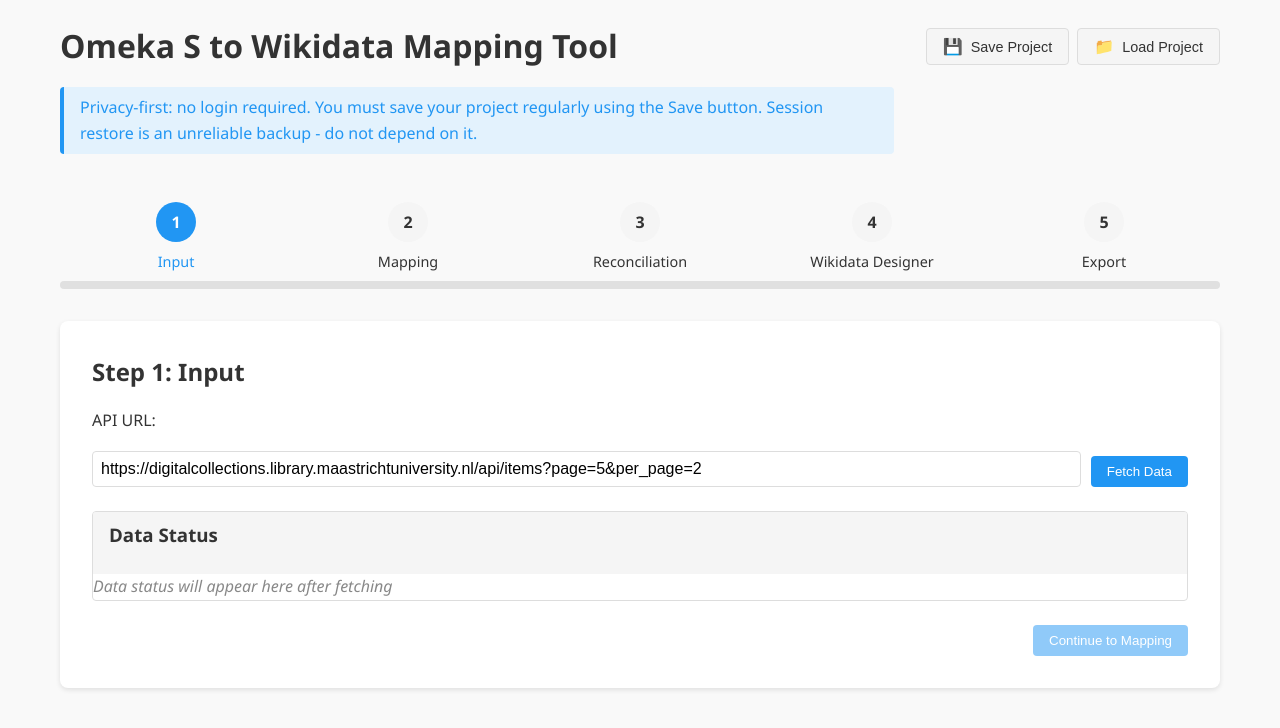
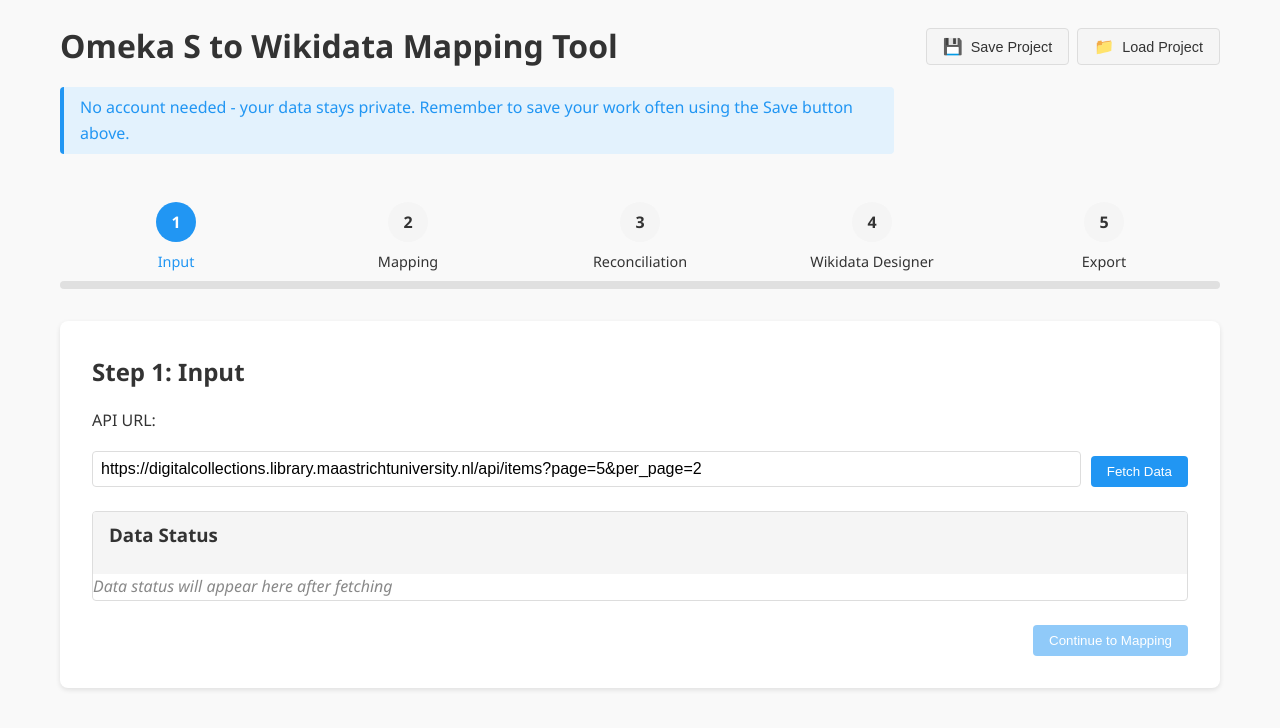
Before and after one commit to MaastrichtU-Library/omekas-to-wikidata, a website with bundled scripts: page src/index.html in a window 1280 px wide. Built offline with nearby package versions, Linux system fonts and the light colour scheme.

Commit message:
Simplify header message for better user readability

```diff
--- a/src/index.html
+++ b/src/index.html
@@ -12,7 +12,7 @@
             <div class="header-content">
                 <div class="header-main">
                     <h1>Omeka S to Wikidata Mapping Tool</h1>
-                    <p class="info">Privacy-first: no login required. You must save your project regularly using the Save button. Session restore is an unreliable backup - do not depend on it.</p>
+                    <p class="info">No account needed - your data stays private. Remember to save your work often using the Save button above.</p>
                 </div>
                 <div class="header-toolbar">
                     <button id="save-project" class="button button--secondary toolbar-button">
```
